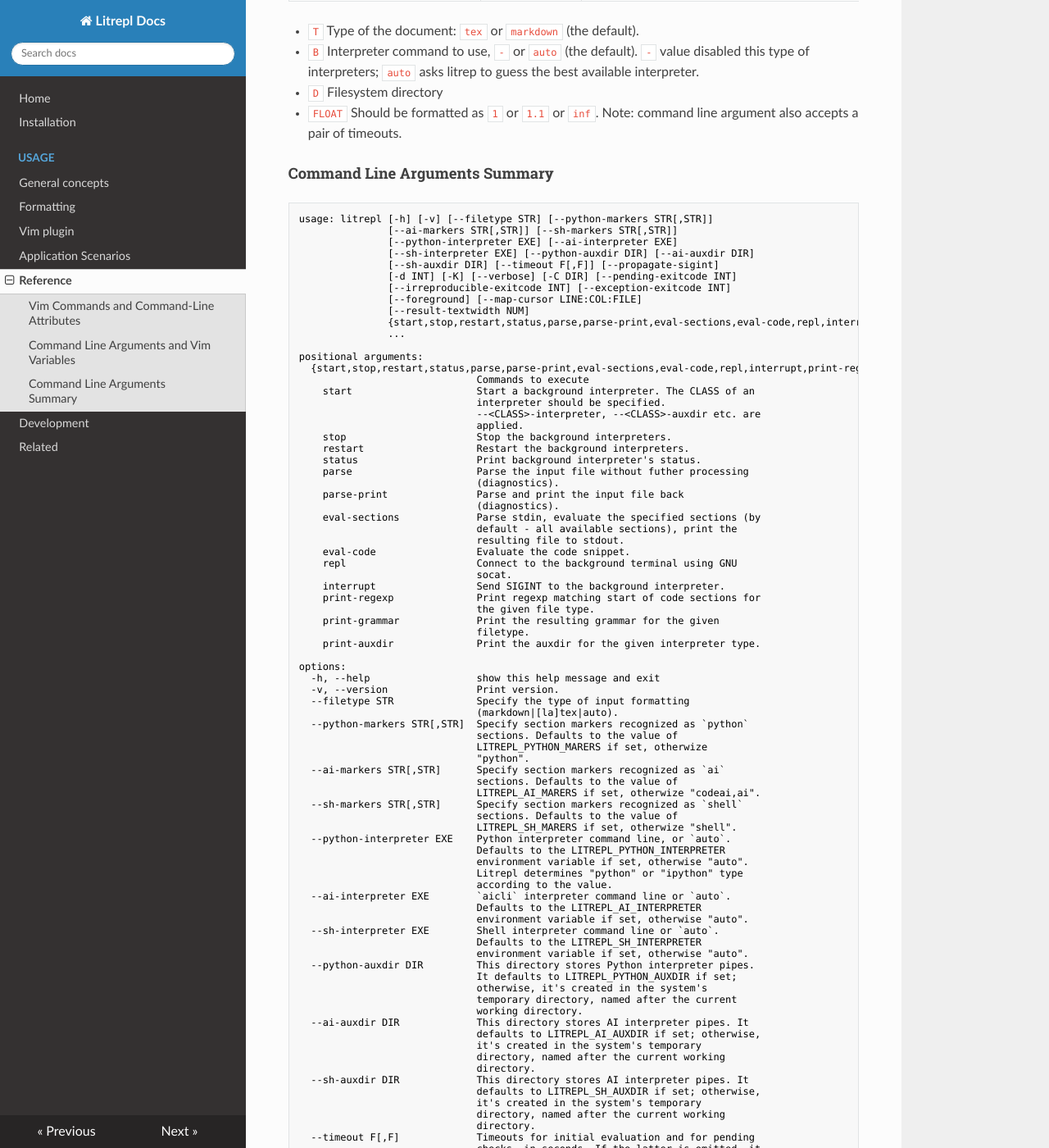
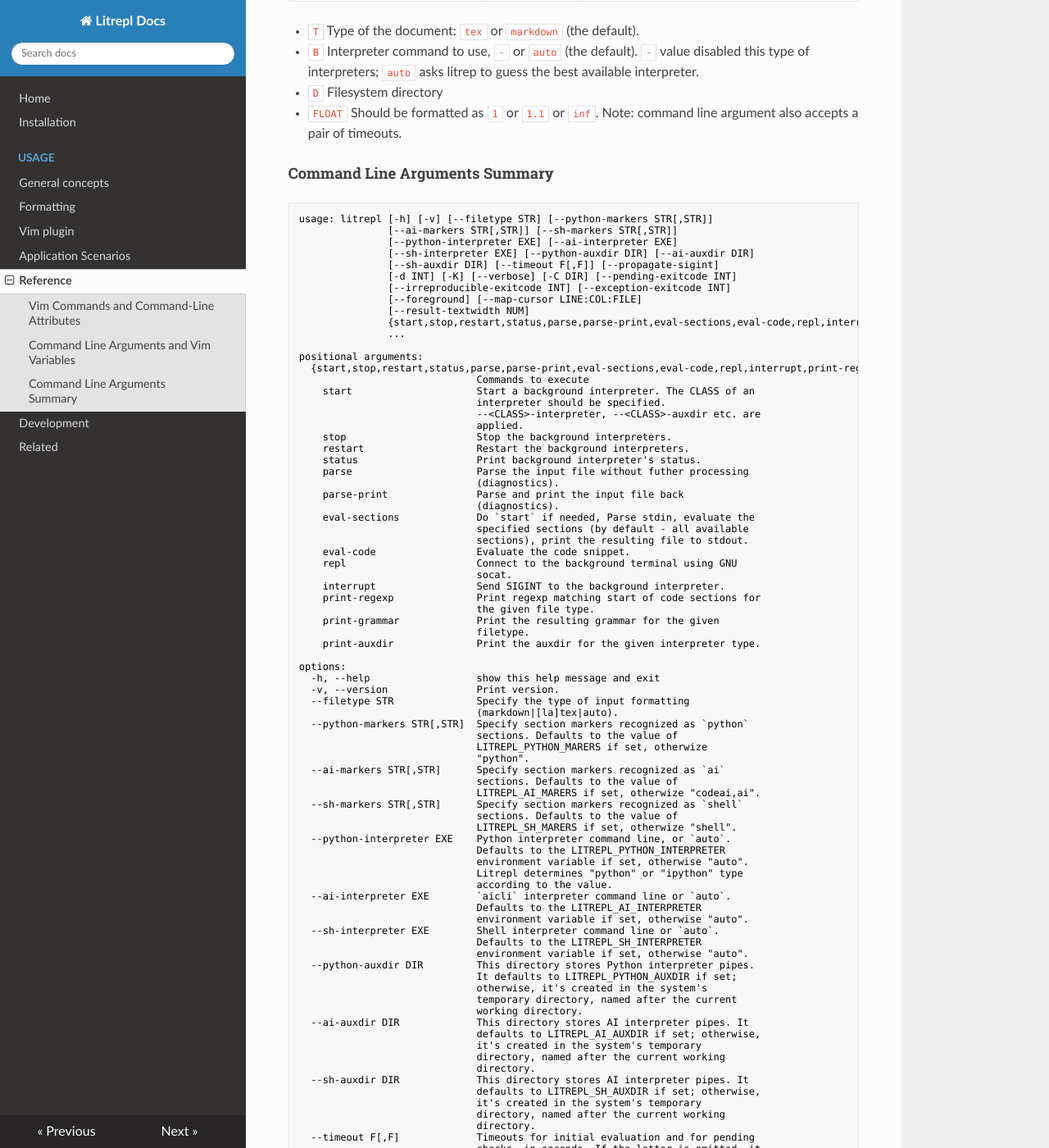
Before and after one commit to sergei-mironov/litrepl, an MkDocs documentation site: the page built from docs/reference.md, in a window 1280 px wide and 1400 px high, scrolled down 1915 px. Shown: the whole window at 82% size. Built offline with MkDocs 1.6.1, drawn with Linux system fonts in a browser that asks for light colours; nearby versions of some CDN libraries; some of the changed text lies outside the part shown.

Commit message:
Update reference.md

```diff
--- a/docs/reference.md
+++ b/docs/reference.md
@@ -86,9 +86,9 @@ positional arguments:
                               (diagnostics).
     parse-print               Parse and print the input file back
                               (diagnostics).
-    eval-sections             Parse stdin, evaluate the specified sections (by
-                              default - all available sections), print the
-                              resulting file to stdout.
+    eval-sections             Do `start` if needed, Parse stdin, evaluate the
+                              specified sections (by default - all available
+                              sections), print the resulting file to stdout.
     eval-code                 Evaluate the code snippet.
     repl                      Connect to the background terminal using GNU
                               socat.
```
